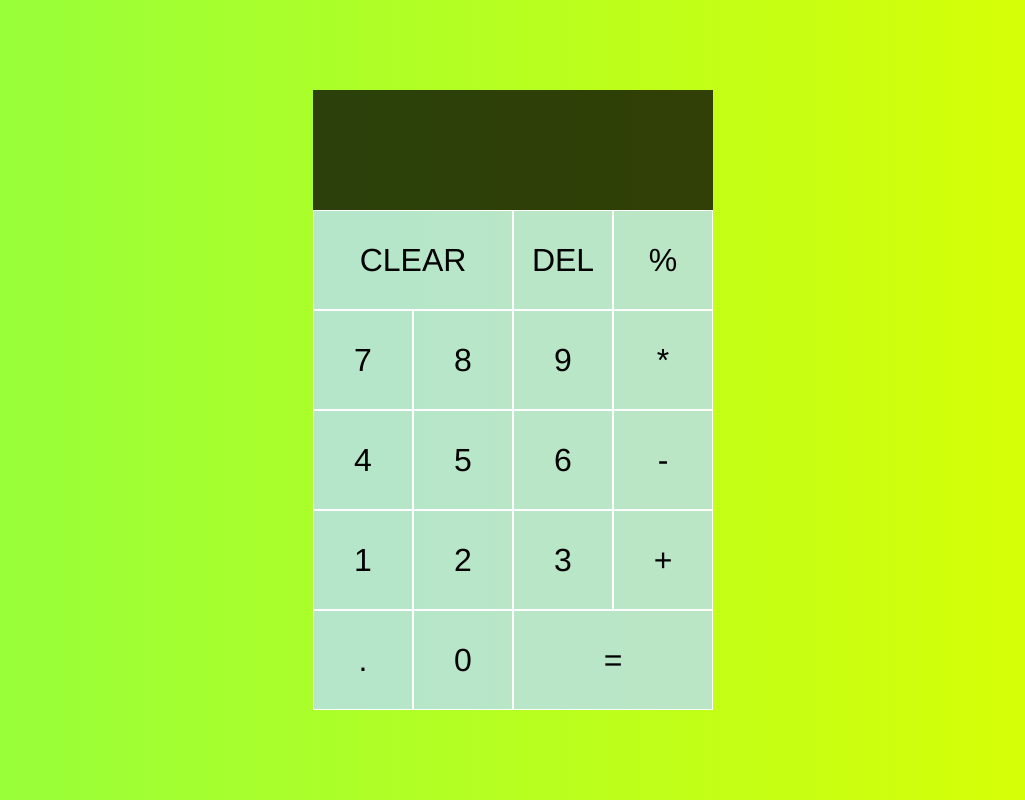
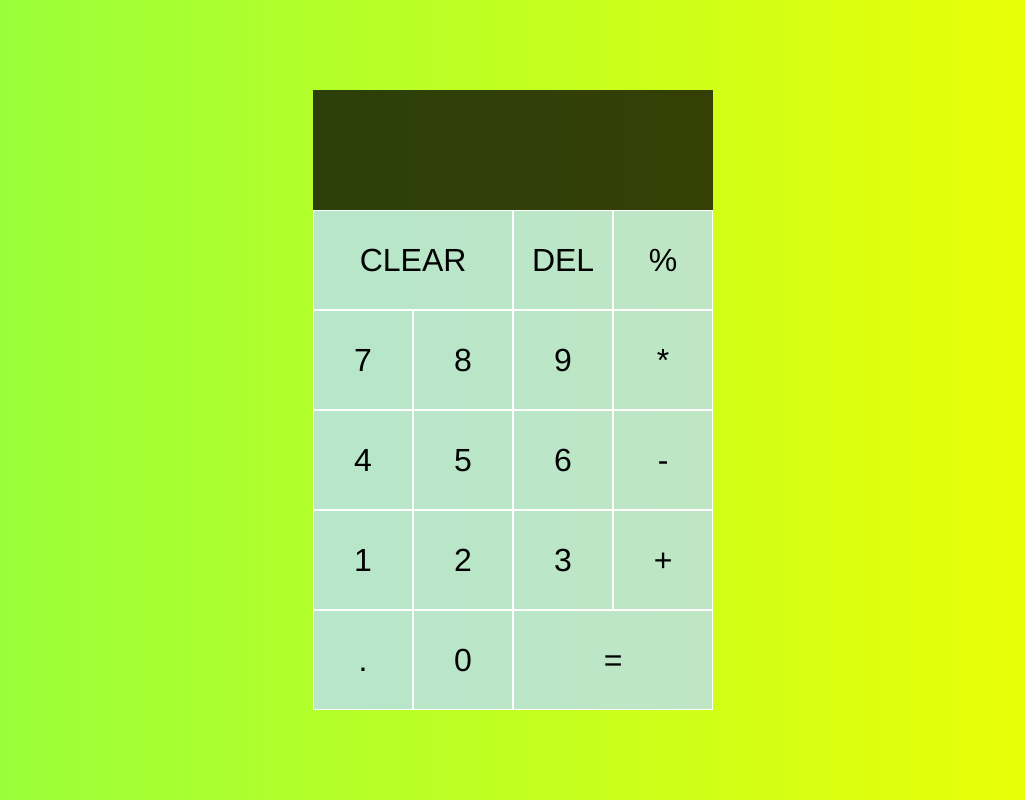
Before and after one commit to trav563/calculator, a plain HTML site: page index.html in a window 1280 px wide. Shown: the whole page, without its empty margins (127-1152 px from the left). Drawn offline with Linux system fonts and the light colour scheme.

Commit message:
Final background color

```diff
--- a/styles.css
+++ b/styles.css
@@ -8,7 +8,7 @@ font-weight: normal;
 body {
      padding: 0;
      margin: 0;
-     background: linear-gradient(to right, rgb(144, 255, 64), rgb(221, 255, 0))
+     background: linear-gradient(to right, rgb(144, 255, 64), rgb(242, 255, 0))
 }
 
 .calculator-grid {
```
